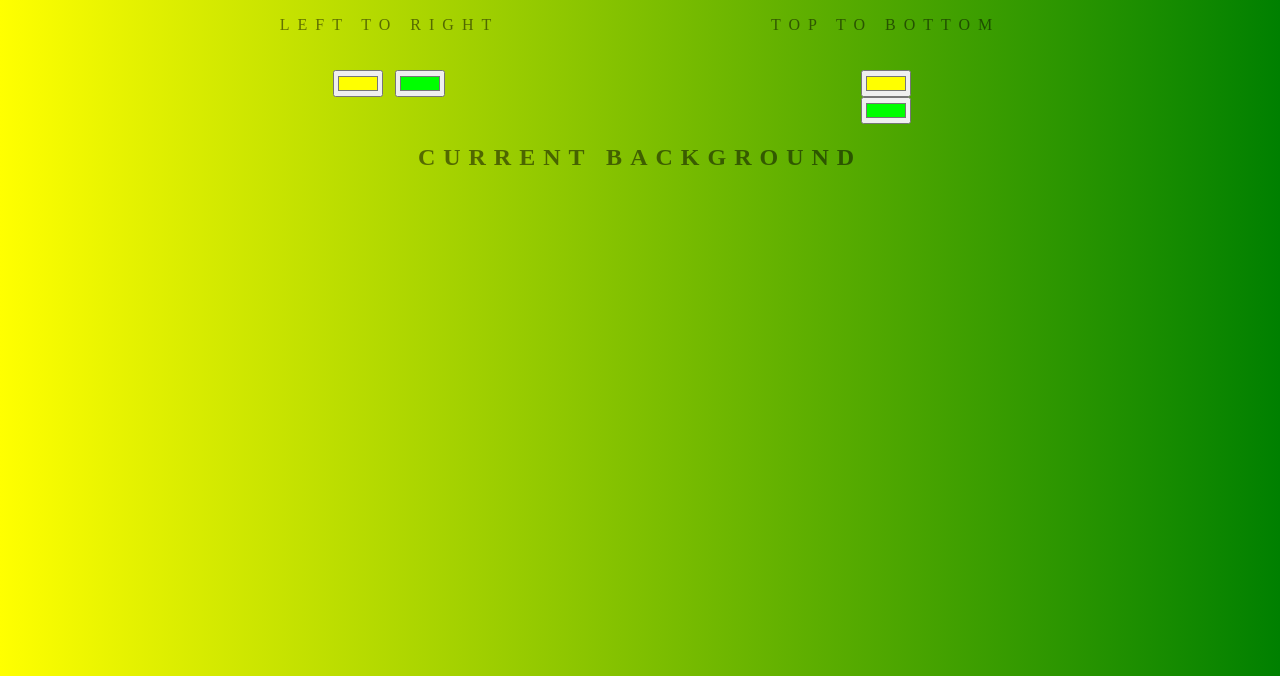
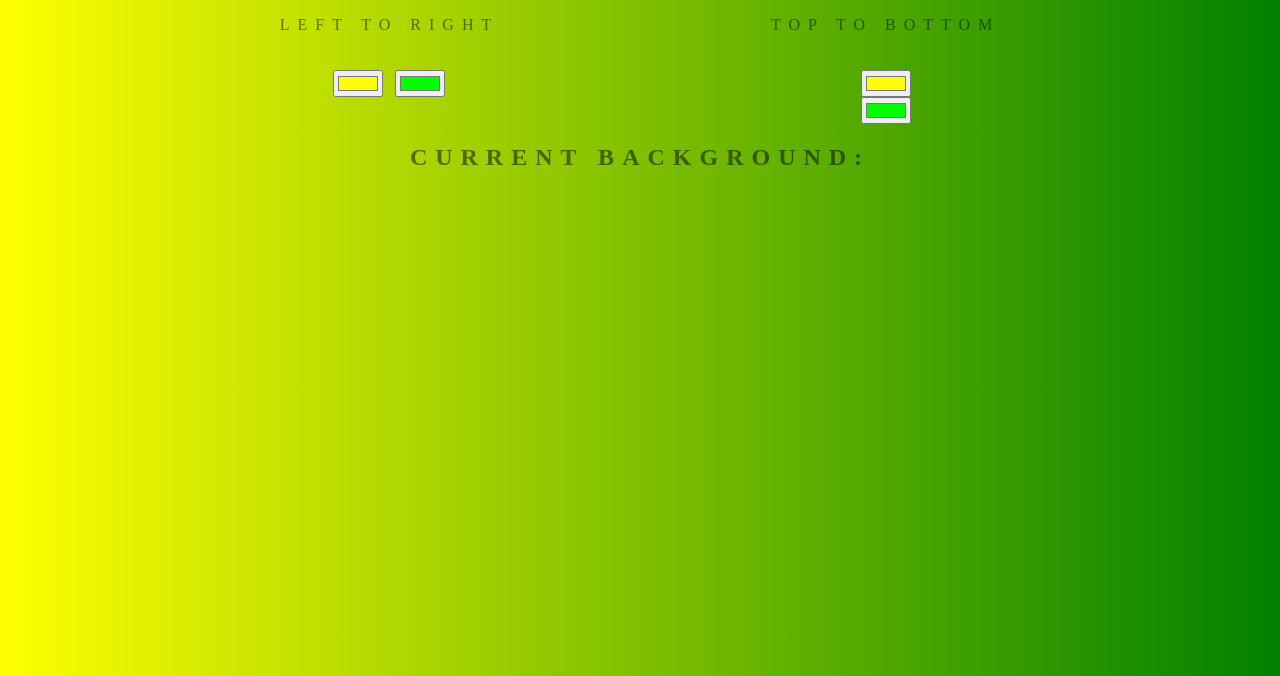
Before and after one commit to shashankkhattar-UwU/Background-Linear-Gradient-Generator, a plain HTML site: page index.html in a window 1280 px wide. Shown: the part 124-800 px from the top of the page. Drawn offline with Linux system fonts and the light colour scheme.

```diff
--- a/index.html
+++ b/index.html
@@ -22,7 +22,7 @@
         </div>
     </div>
     <h2>
-        Current Background
+        Current Background:
     </h2>
     <h3 id="output"></h3>
     <h3 id="warning"></h3>
```
